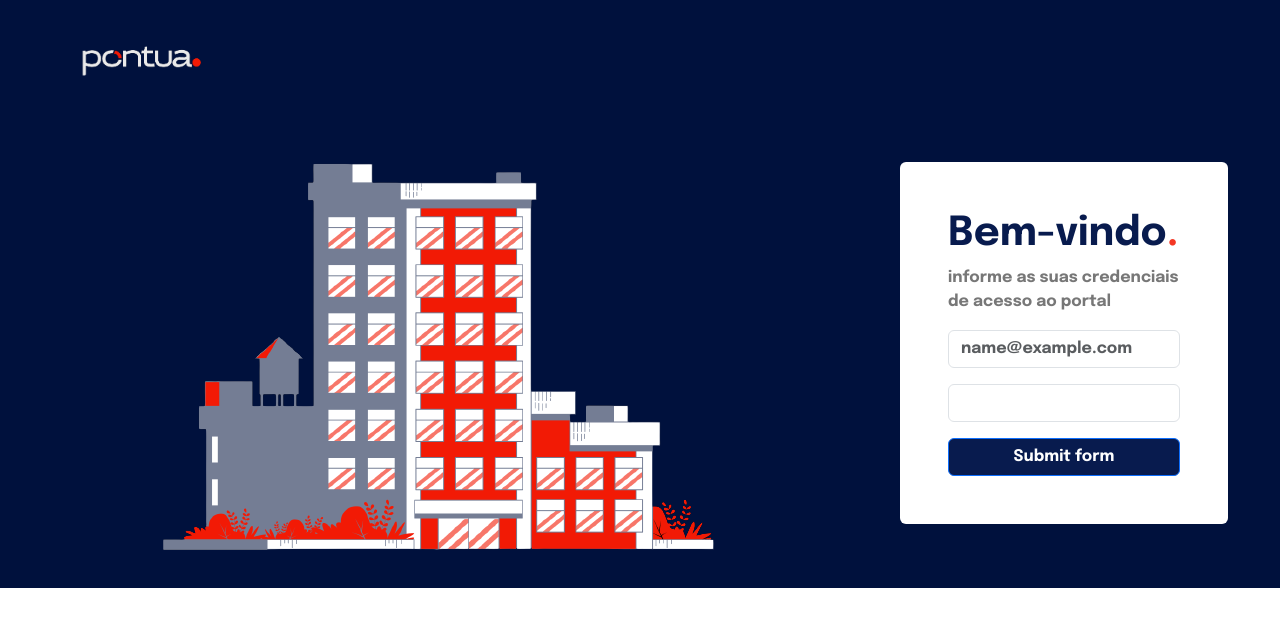
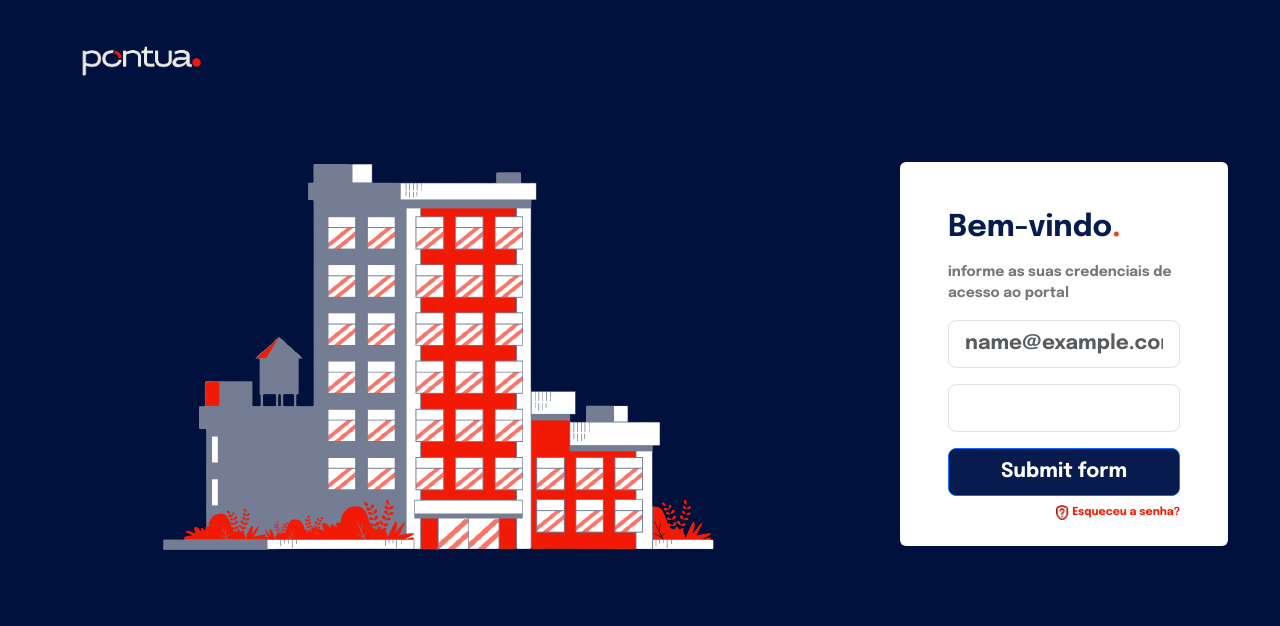
Before and after one commit to beatriz-tech/test-pontua, a React (Create React App) app: page /login in a window 1280 px wide. Shown: the top 626 px of the page. Built offline with nearby package versions, Linux system fonts and the light colour scheme.

Commit message:
componentes do login

```diff
--- a/public/index.html
+++ b/public/index.html
@@ -26,7 +26,7 @@
     -->
     <title>Pontua.</title>
   </head>
-  <body>
+  <body style="background-color: #00113d;">
     <noscript>You need to enable JavaScript to run this app.</noscript>
     <div id="root"></div>
     <!--
--- /dev/null
+++ b/src/components/DropdownMarvel/DropdownMarvel.js
@@ -0,0 +1,36 @@
+import { Dropdown, Button } from "react-bootstrap";
+import logoImg from "../../image/icon-interrogacao.png";
+import "./DropdownMarvel.scss";
+
+function DropdownMarvel() {
+  return (
+    <div>
+      <Dropdown>
+        <Dropdown.Toggle
+          variant="Secondary"
+          className="dropdown"
+          id="dropdown-basic"
+          size="lg"
+        >
+          Dropdown Button
+        </Dropdown.Toggle>
+
+        <Dropdown.Menu>
+          <Dropdown.Item href="#/action-1">
+            <spnan>
+              <img src={logoImg} class="img-fluid logoImg" alt="..." />
+            </spnan>
+            Action
+          </Dropdown.Item>
+          <Dropdown.Item href="#/action-2">Another action</Dropdown.Item>
+          <Dropdown.Item href="#/action-3">Something else</Dropdown.Item>
+        </Dropdown.Menu>
+      </Dropdown>
+      <Button size="lg" className="btnEntrar mt-3">
+        Entrar
+      </Button>
+    </div>
+  );
+}
+
+export default DropdownMarvel;
--- /dev/null
+++ b/src/components/DropdownMarvel/DropdownMarvel.scss
@@ -0,0 +1,21 @@
+.textLogin{
+    color: #081B4E;
+    font-size: 30px;
+}
+.ponto{
+    color: #F43724;
+}
+.labelLogin{
+    color: #777777;
+    font-weight: 400;
+    font-size: 14px;
+}
+.dropdown{
+   border-color: #c4c3c3;
+   width: 100%;
+   text-align: left;
+}
+.btnEntrar{
+    background-color: #00113D;
+    float: right;
+}
--- a/src/components/FormLogin/FormLogin.js
+++ /dev/null
@@ -1,29 +0,0 @@
-import { Form, Button } from "react-bootstrap";
-import "./FormLogin.scss";
-
-function FormLogin() {
-  return (
-    <div className="container-fluid bg-white p-5 rounded ">
-      <h1 className="textLogin">
-        <strong>Bem-vindo</strong>
-        <span className="ponto">.</span>
-      </h1>
-      <p className="labelLogin">
-        informe as suas credenciais de acesso ao portal
-      </p>
-      <Form>
-        <Form.Group className="mb-3" controlId="exampleForm.ControlInput1">
-          <Form.Control type="email" placeholder="name@example.com" />
-        </Form.Group>
-        <Form.Group className="mb-3" controlId="exampleForm.ControlTextarea1">
-          <Form.Control type="password" />
-        </Form.Group>
-        <Button className="buttonLogin" type="submit">
-          Submit form
-        </Button>
-      </Form>
-    </div>
-  );
-}
-
-export default FormLogin;
--- /dev/null
+++ b/src/components/LoginComponent/LoginComponent.js
@@ -0,0 +1,63 @@
+import { Form, Button } from "react-bootstrap";
+import "./LoginComponent.scss";
+import iconInterrogacao from "../../image/icon-interrogacao.png";
+import DropdownMarvel from "../DropdownMarvel/DropdownMarvel";
+
+function LoginComponent(dataComponent) {
+  return (
+    <div>
+      <h1 className="textLogin mb-3">
+        <strong>{dataComponent.dataComponent.title}</strong>
+        <span className="ponto">.</span>
+      </h1>
+      <p className="labelLogin">{dataComponent.dataComponent.label}</p>
+      {dataComponent.dataComponent.page === 1 && (
+        <Form>
+          <Form.Group className="mb-3" controlId="exampleForm.ControlInput1">
+            <Form.Control
+              size="lg"
+              type="email"
+              placeholder="name@example.com"
+            />
+          </Form.Group>
+          <Form.Group className="mb-3" controlId="exampleForm.ControlTextarea1">
+            <Form.Control size="lg" type="password" />
+          </Form.Group>
+          <Button size="lg" className="buttonLogin">
+            Submit form
+          </Button>
+          <div className="senha mt-2">
+            <p>
+              <img src={iconInterrogacao} class="img-fluid iconInt" alt="..." />
+              Esqueceu a senha?
+            </p>
+          </div>
+        </Form>
+      )}
+      {dataComponent.dataComponent.page === 2 && (
+        <Form>
+          <Form.Group className="mb-3" controlId="exampleForm.ControlInput1">
+            <Form.Control
+              type="email"
+              size="lg"
+              placeholder="name@example.com"
+            />
+          </Form.Group>
+          <Button size="lg" className="buttonLogin" type="submit">
+            Submit form
+          </Button>
+        </Form>
+      )}
+      {dataComponent.dataComponent.page === 3 && (
+        <Button size="lg" className="buttonLogin" type="submit">
+          voltar para o login
+        </Button>
+      )}
+      {dataComponent.dataComponent.page === 4 && (
+        <DropdownMarvel></DropdownMarvel>
+      )}
+    </div>
+  );
+}
+
+export default LoginComponent;
--- a/src/components/FormLogin/FormLogin.scss
+++ b/src/components/LoginComponent/LoginComponent.scss
@@ -1,5 +1,6 @@
 .textLogin{
     color: #081B4E;
+    font-size: 2.5rem;
 }
 .ponto{
     color: #F43724;
@@ -7,8 +8,18 @@
 .labelLogin{
     color: #777777;
     font-weight: 400;
+    font-size: 14px;
 }
 .buttonLogin {
     background-color: #081B4E !important;
     width: 100%;
 }
+.senha {
+    float: right;
+    color: #F21A05;
+    font-size: 11px;
+}
+.iconInt {
+    height: 15px;
+    margin-right: 3px ;
+}
--- a/src/pages/Login/Login.js
+++ b/src/pages/Login/Login.js
@@ -1,9 +1,14 @@
 import "./Login.scss";
 import logoImg from "../../image/PontuaLogo.png";
 import photoLogin from "../../image/photoLogin.png";
-import FormLogin from "../../components/FormLogin/FormLogin";
+import LoginComponent from "../../components/LoginComponent/LoginComponent";
 
 function Login() {
+  const dataComponent = {
+    title: "Bem-vindo",
+    label: "informe as suas credenciais de acesso ao portal",
+    page: 1,
+  };
   return (
     <div className="container-fluid p-3 login">
       <div className="row">
@@ -13,10 +18,12 @@ function Login() {
       </div>
       <div className="row">
         <div className="col-lg text-center">
-          <img src={photoLogin} class="img-fluid photoLogin" alt="..." />
+          <img src={photoLogin} class="img-fluid" alt="..." />
         </div>
         <div className="col-lg-4 p-5">
-          <FormLogin></FormLogin>
+          <div className="container-fluid bg-white p-5 conteinerLogin rounded ">
+            <LoginComponent dataComponent={dataComponent}></LoginComponent>
+          </div>
         </div>
       </div>
     </div>
--- a/src/pages/Login/Login.scss
+++ b/src/pages/Login/Login.scss
@@ -1,5 +1,5 @@
 .login {
-    height: 100%;
+    height: 100vh;
     width: 100%;
     background-color: #00113d;
 }
@@ -9,3 +9,7 @@
     padding-top: 2%;
     padding-bottom: 3%;
 }
+.conteinerLogin{
+    padding: 11%;
+    height: 24rem;
+}
```
Also changed, not shown: src/image/icon-interrogacao.png (added).
